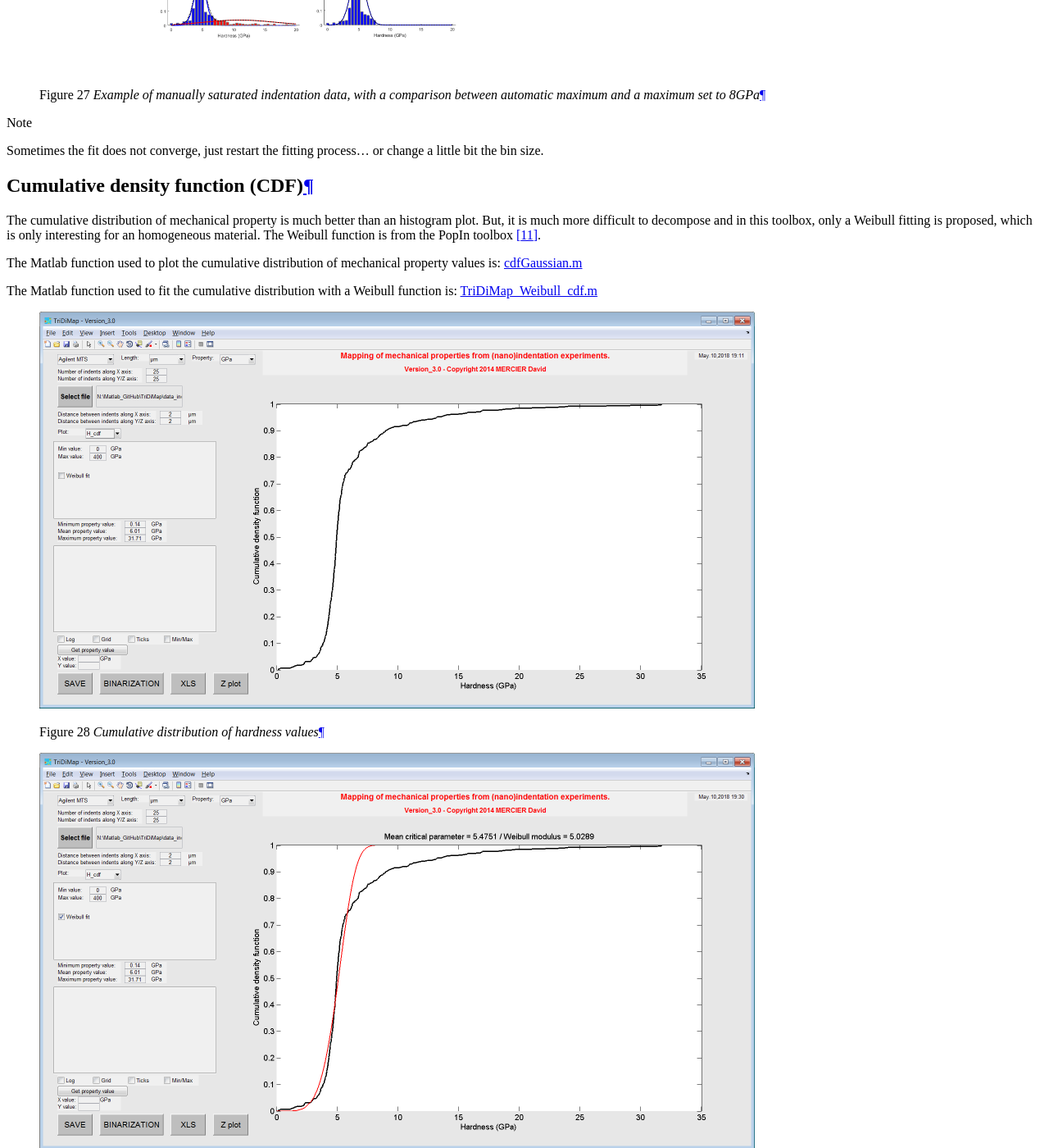
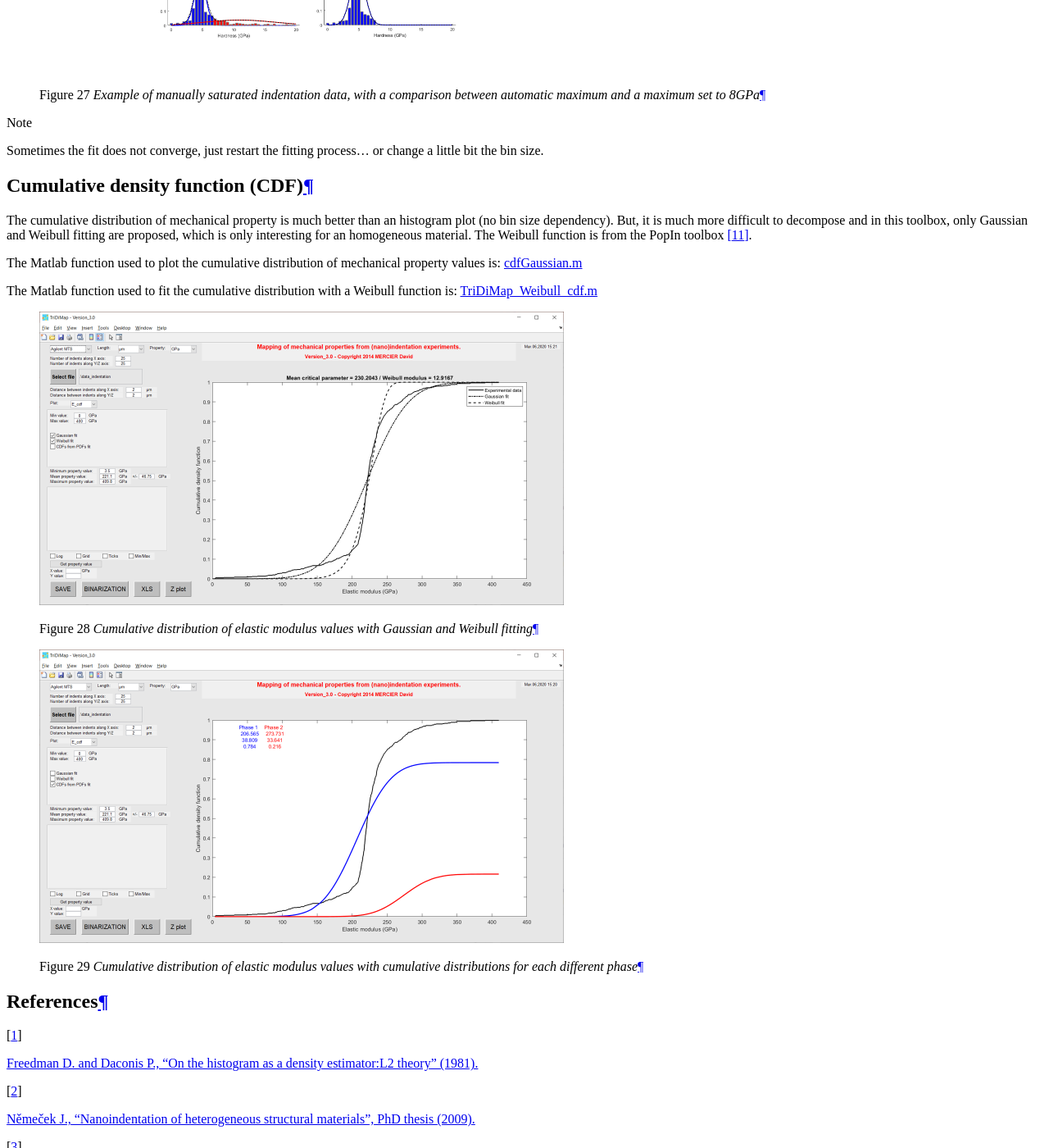
Before and after one commit to DavidMercier/TriDiMap, a Sphinx documentation site: the page built from doc/pdf_cdf.rst, in a window 1280 px wide and 1400 px high, scrolled down 3929 px. Shown: the whole window at 82% size. Built offline with Sphinx 7.4.7, drawn with Linux system fonts in a browser that asks for light colours; comment, search, counter and statistics services are not loaded; some of the changed text lies outside the part shown.

Commit message:
update on cdf plots + doc

```diff
--- a/doc/pdf_cdf.rst
+++ b/doc/pdf_cdf.rst
@@ -101,8 +101,8 @@ which gives different mean values, given peak shapes or peak number modification
 Cumulative density function (CDF)
 ############################################
 
-The cumulative distribution of mechanical property is much better than an histogram plot.
-But, it is much more difficult to decompose and in this toolbox, only a Weibull fitting is proposed,
+The cumulative distribution of mechanical property is much better than an histogram plot (no bin size dependency).
+But, it is much more difficult to decompose and in this toolbox, only Gaussian and Weibull fitting are proposed,
 which is only interesting for an homogeneous material. The Weibull function is from the PopIn toolbox [#popin]_.
 
 The |matlab| function used to plot the cumulative distribution of mechanical property values is:
@@ -111,17 +111,17 @@ The |matlab| function used to plot the cumulative distribution of mechanical pro
 The |matlab| function used to fit the cumulative distribution with a Weibull function is:
 `TriDiMap_Weibull_cdf.m <https://github.com/DavidMercier/TriDiMap/blob/master/matlab_code/module_mapping/TriDiMap_Weibull_cdf.m>`_
 
-.. figure:: ./_pictures/MTS_example1_25x25_H_GUI_15.png
+.. figure:: ./_pictures/MTS_example1_25x25_E_GUI_15.png
    :scale: 50 %
    :align: center
 
-   *Cumulative distribution of hardness values*
+   *Cumulative distribution of elastic modulus values with Gaussian and Weibull fitting*
 
-.. figure:: ./_pictures/MTS_example1_25x25_H_GUI_16.png
+.. figure:: ./_pictures/MTS_example1_25x25_E_GUI_16.png
    :scale: 50 %
    :align: center
 
-   *Cumulative distributions of hardness values with Weibull fit*
+   *Cumulative distribution of elastic modulus values with cumulative distributions for each different phase*
 
 References
 ############################################
```
Also changed, not shown: doc/_pictures/MTS_example1_25x25_E_GUI_15.png (added), doc/_pictures/MTS_example1_25x25_E_GUI_16.png (added), doc/_pictures/MTS_example1_25x25_H_GUI_15.png (deleted), doc/_pictures/MTS_example1_25x25_H_GUI_16.png (deleted), 5 other files.
